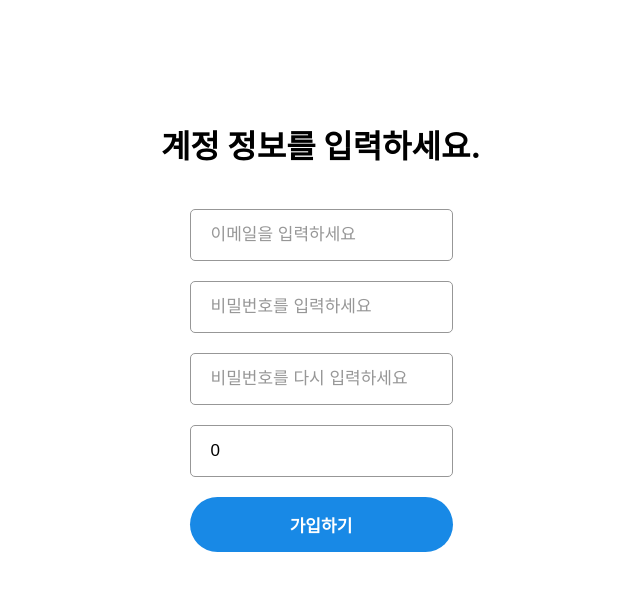
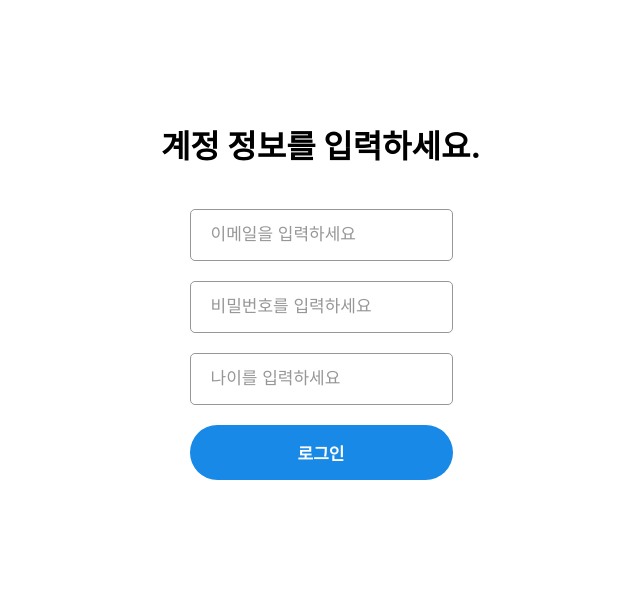
Before and after one commit to moonhopark/react-beginner-class-example, a React (Create React App) app: page / in a window 1280 px wide. Shown: the top 590 px of the page, without its empty margins (319-959 px from the left). Built offline with nearby package versions, Linux system fonts and the light colour scheme; the HTML template or start-up script is replaced by a standard one.

Commit message:
feat: 2회차 과제 수정

```diff
--- a/src/App.js
+++ b/src/App.js
@@ -1,24 +1,13 @@
 // import Props from 'components/Basic/Props';
 // import UseState from 'components/Basic/UseState';
 // import Form from 'components/SecondMission/Form';
-import Form from 'components/ThirdMission/Form';
-import FormObject from 'components/ThirdMission/FormObject';
+import Form from 'components/SecondMission/Form';
+// import FormObject from 'components/ThirdMission/FormObject';
 
 const App = () => {
   return (
     <>
-      {/* <Form /> */}
-      <FormObject />
-      {/* <Props name="kim" age={21}>
-        저는 킴입니다.
-      </Props>
-      <Props name="park" age={22}>
-        저는 박입니다.
-      </Props>
-      <Props name="lee" age={23}>
-        저는 이입니다.
-      </Props> */}
-      {/* <UseState /> */}
+      <Form />
     </>
   );
 };
--- a/src/components/SecondMission/Form.js
+++ b/src/components/SecondMission/Form.js
@@ -10,10 +10,9 @@ const Form = () => {
       <form className="form">
         <Input required type="email" placeholder="이메일을 입력하세요" />
         <Input required type="password" placeholder="비밀번호를 입력하세요" />
-        <Input required type="password" placeholder="비밀번호를 다시 입력하세요" />
         <Input type="number" placeholder="나이를 입력하세요" />
         <button className="form-button" type="submit">
-          가입하기
+          로그인
         </button>
       </form>
     </div>
--- a/src/components/ThirdMission/Form.js
+++ b/src/components/ThirdMission/Form.js
@@ -6,7 +6,7 @@ import './style.css';
 const Form = () => {
   const [email, setEmail] = useState('');
   const [password, setPassword] = useState('');
-  const [passwordCheck, setPasswordCheck] = useState('');
+
   const [age, setAge] = useState('');
 
   const handleChangeEmail = (e) => {
@@ -15,9 +15,6 @@ const Form = () => {
   const handleChangePassword = (e) => {
     setPassword(e.target.value);
   };
-  const handleChangePasswordCheck = (e) => {
-    setPasswordCheck(e.target.value);
-  };
 
   const handleChangeAge = (e) => {
     setAge(e.target.value);
@@ -25,7 +22,7 @@ const Form = () => {
 
   const handleSubmit = (e) => {
     e.preventDefault();
-    console.log('제출', { email, password, passwordCheck });
+    console.log('제출', { email, password, age });
   };
 
   return (
@@ -34,13 +31,6 @@ const Form = () => {
       <form className="form" onSubmit={handleSubmit}>
         <Input value={email} onChange={handleChangeEmail} required type="email" placeholder="이메일을 입력하세요" />
         <Input value={password} onChange={handleChangePassword} required type="password" placeholder="비밀번호를 입력하세요" />
-        <Input
-          value={passwordCheck}
-          onChange={handleChangePasswordCheck}
-          required
-          type="password"
-          placeholder="비밀번호를 다시 입력하세요"
-        />
         <Input value={age} onChange={handleChangeAge} type="number" placeholder="나이를 입력하세요" />
         <button className="form-button" type="submit">
           가입하기
--- a/src/components/ThirdMission/FormObject.js
+++ b/src/components/ThirdMission/FormObject.js
@@ -7,7 +7,6 @@ const Form = () => {
   const [user, setUser] = useState({
     email: '',
     password: '',
-    passwordCheck: '',
     age: 0,
   });
 
@@ -43,14 +42,6 @@ const Form = () => {
           type="password"
           placeholder="비밀번호를 입력하세요"
         />
-        <Input
-          name="passwordCheck"
-          value={user.passwordCheck}
-          onChange={handleChangeUser}
-          required
-          type="password"
-          placeholder="비밀번호를 다시 입력하세요"
-        />
         <Input name="age" value={user.age} onChange={handleChangeUser} type="number" placeholder="나이를 입력하세요" />
         <button className="form-button" type="submit">
           가입하기
```
